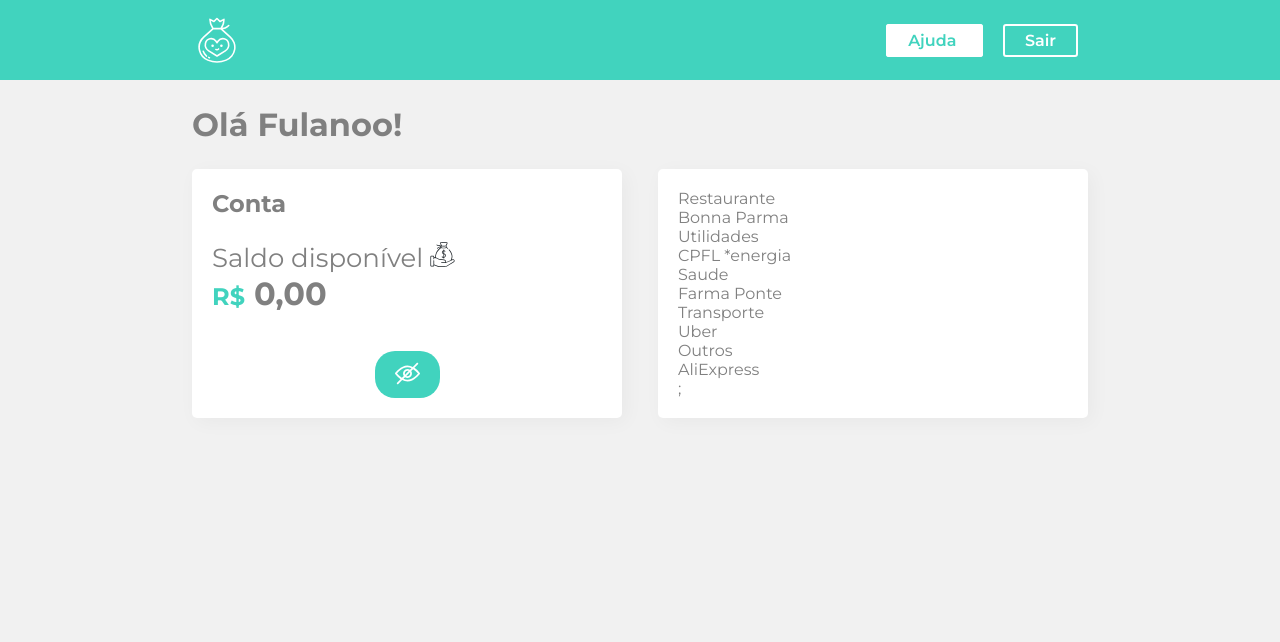
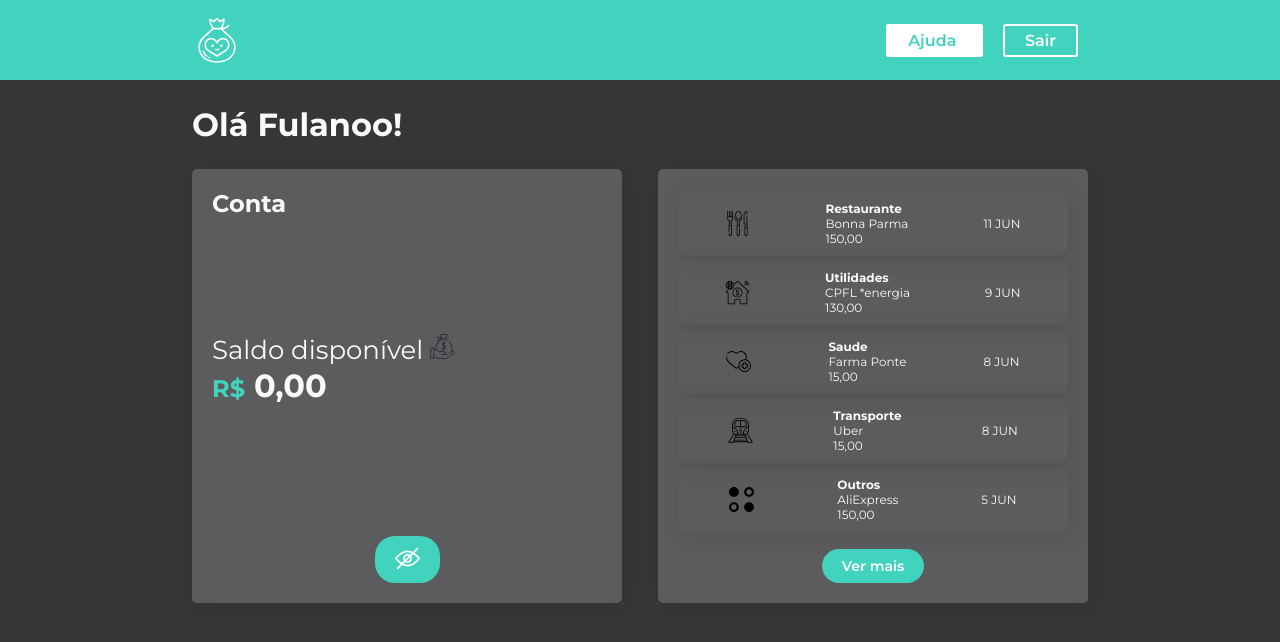
Before and after one commit to Henryk212/componentesreact, a React (Create React App) app: page / in a window 1280 px wide. Shown: the top 642 px of the page. Built offline with nearby package versions, Linux system fonts and the light colour scheme.

Commit message:
implementação de extrato

```diff
--- a/src/Components/Container/index.jsx
+++ b/src/Components/Container/index.jsx
@@ -5,7 +5,7 @@
 import Extrato from "../Extrato";
 
 const Container = styled.div`
-background-color: #f1f1f1;
+background-color: ${({theme}) => theme.body };
 min-height: 90vh;
 padding: 0px 15vw;
 
@@ -19,6 +19,7 @@
 display: flex;
 flex-direction: row;
 justify-content: space-between;
+color:${({theme}) => theme.text };
 `;
 export default () => {
   return (
--- a/src/Components/Extrato/index.jsx
+++ b/src/Components/Extrato/index.jsx
@@ -1,6 +1,7 @@
 import React from 'react'
-import { Box } from '../UI'
+import { Box, Btn } from '../UI'
 import { extratoLista } from '../../info'
+import Items from '../Items';
 
 export default function Extrato() {
   return (
@@ -8,17 +9,13 @@
    {
     extratoLista.updates.map(({id,type,value, from,date}) => {
         return(
-        <div key={id}>
-            <div>{type}</div>
-            <div>{from}</div>
-
-        </div>
-    )
-    })
-
-   };
+          <Items key={id} type={type} from={from} value={value} date={date} ></Items>
 
 
+    );
+    })}
+
+    <Btn>Ver mais</Btn>
     </Box>
   )
 }
--- a/src/Components/Globalstyle.jsx
+++ b/src/Components/Globalstyle.jsx
@@ -7,6 +7,6 @@
     margin: 0;
     padding: 0;
     text-decoration: none;
-    color: grey;
+
   }
   `;
--- /dev/null
+++ b/src/Components/ImageFilter.js
@@ -0,0 +1,18 @@
+import React from 'react'
+import alimentacao from '../assets/images/alimentacao.svg'
+import utilidades from '../assets/images/utilidades.svg'
+import outros from '../assets/images/outros.svg'
+import transporte from '../assets/images/transporte.svg'
+import saude from '../assets/images/saude.svg'
+import { Icone } from './UI'
+
+export default (type) => {
+    const Images = {
+        Restaurante:<Icone src={alimentacao} alt='Restaurante'/>,
+        Utilidades:<Icone src={utilidades} alt='Utilidades'/>,
+        Saude:<Icone src={saude} alt='Saude'/>,
+        Transporte:<Icone src={transporte} alt='Transporte'/>,
+        default:<Icone src={outros} alt='Outros'/>,
+    };
+  return Images [type] || Images.default;
+};
--- /dev/null
+++ b/src/Components/Item/index.jsx
@@ -0,0 +1,21 @@
+import React from 'react'
+import styled from 'styled-components'
+
+const Item =styled.div`
+    display:flex;
+    flex-direction: column;
+
+    .text{
+        font-weight: bold;
+    }
+`
+
+export default ({type, from, value}) => {
+  return (
+    <Item>
+        <span className='text'>{type}</span>
+        <span>{from}</span>
+        <span>{value}</span>
+    </Item>
+  )
+}
--- /dev/null
+++ b/src/Components/Items/index.jsx
@@ -0,0 +1,27 @@
+import React from 'react'
+import styled from 'styled-components'
+import Item from '../Item';
+import ImageFilter from '../ImageFilter';
+
+
+const Items = styled.div`
+    box-shadow:4px 4px 20px 0px rgba(0,0,0,0.1);
+    border-radius: 10px;
+    margin: 2px 0;
+    display:flex;
+    align-items: center;
+    justify-content:space-around;
+    padding: 10px;
+    font-size: 12px;
+
+`;
+export default (props) => {
+    return <Items>
+        {ImageFilter(props.type)}
+        <Item {...props}/>
+        <span>{props.date}</span>
+    </Items>
+
+
+
+};
--- a/src/Components/Titulo/index.jsx
+++ b/src/Components/Titulo/index.jsx
@@ -1,7 +1,7 @@
 import styled from 'styled-components';
 
 const Titulo = styled.h1`
-color: grey;
+color: ${({theme}) => theme.text };
   padding: 25px 0;
 `;
 
--- a/src/Components/UI/index.jsx
+++ b/src/Components/UI/index.jsx
@@ -9,7 +9,7 @@
 display: flex;
 flex-direction: column;
 justify-content: space-between;
-background-color: white;
+background-color: ${({theme}) => theme.inside };
 border-radius: 5px;
 box-shadow: 4px 4px 20px 0px rgba(0, 0, 0, 0.04);
 padding: 20px;
--- /dev/null
+++ b/src/Components/UI/temas.js
@@ -0,0 +1,15 @@
+import React from 'react'
+
+import { fundoClaro, conteudoClaro, textoFundoClaro, fundoEscuro,
+    conteudoEscuro, textoFundoEscuro } from './variaveis'
+
+export const temaClaro = {
+    body: fundoClaro,
+    inside: conteudoClaro,
+    text: textoFundoClaro,
+};
+export const temaEscuro = {
+    body: fundoEscuro,
+    inside: conteudoEscuro,
+    text: textoFundoEscuro,
+};
--- a/src/Components/UI/variaveis.jsx
+++ b/src/Components/UI/variaveis.jsx
@@ -1,3 +1,8 @@
 export const corPrimaria = "#41d3be"
 export const fundoClaro = "f1f1f1"
 export const textoFundoClaro = "grey"
+export const conteudoClaro = "white"
+
+export const fundoEscuro = "#363537"
+export const textoFundoEscuro = "#FAFAFA"
+export const conteudoEscuro = "#5c5b5e"
```
Also changed, not shown: src/App.js (+6 -2 lines).
